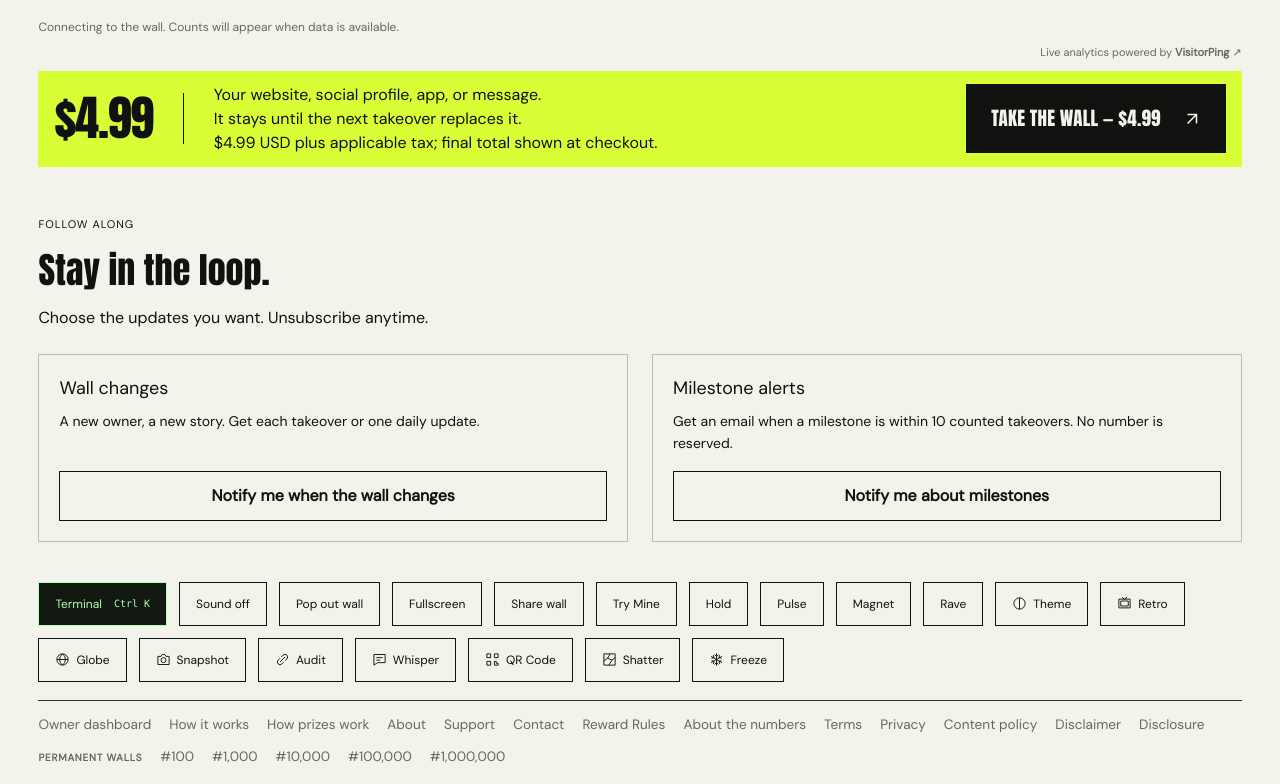
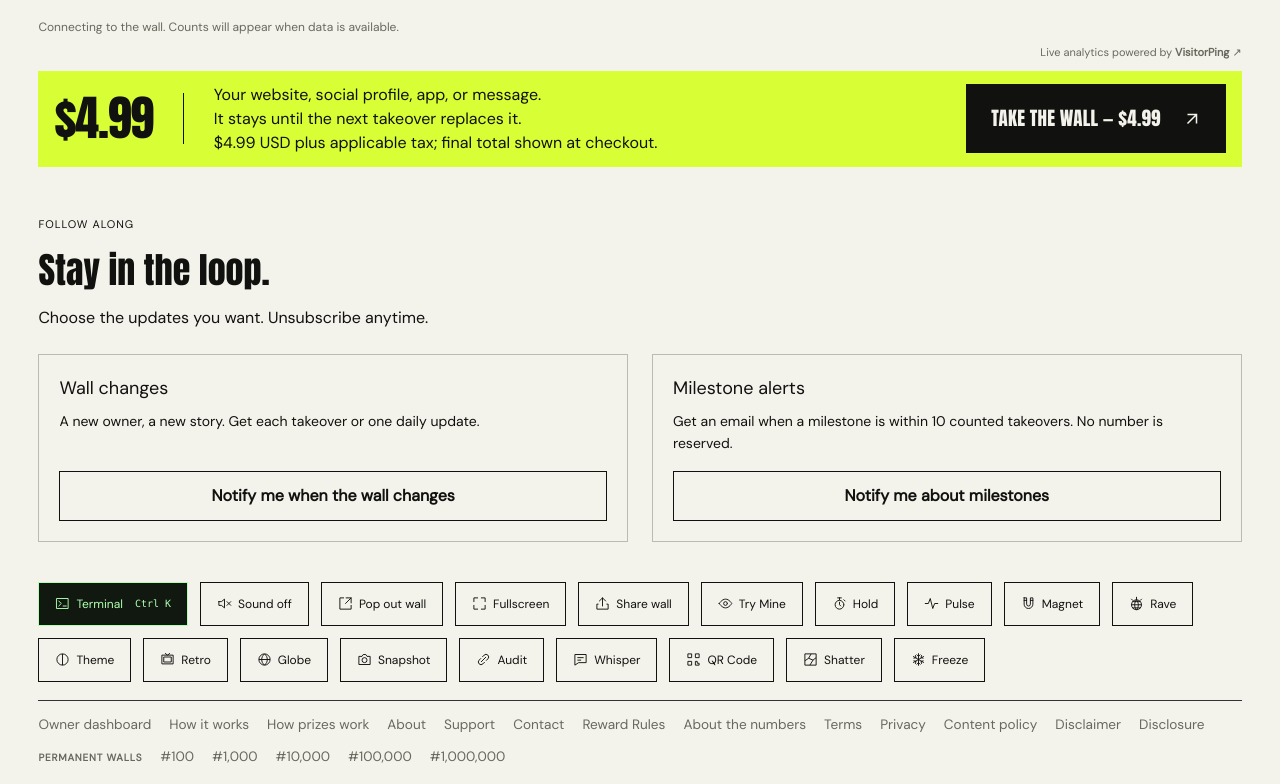
Before and after one commit to sariserhan/takethewall, a Next.js app: page / in a window 1280 px wide. Shown: the part 719-1503 px from the top of the page. Built offline with nearby package versions, Linux system fonts and the light colour scheme; no server answers.

Commit message:
Add matching icons to remaining wall toolbar buttons

```diff
--- a/app/globals.css
+++ b/app/globals.css
@@ -1119,7 +1119,7 @@ select:focus-visible{outline:2px solid var(--ink);outline-offset:3px}
 :root[data-wall-theme="obsidian"] :is(.notice,.preview,.primary,.close:hover,.milestone-sequence li.candidate,.prize-milestones a:hover,.permanent-emblem,.permanent-cta,.permanent-verifying,.trophy-ad,.demo-badge,.system-actions .button,.segment-error-mark,.preview-bottom,.owner-page .button,.owner-state.live,.owner-share-card,.delivery-list button,.owner-feedback button[aria-pressed=true],.takeover-arrived,.ownership-badge button){color:#11110f}
 :root[data-wall-theme="obsidian"] :is(.document-page,.admin-shell) :is(input,textarea,select){background:var(--paper);color:var(--ink);border-color:var(--rule)}
 :root[data-wall-theme="obsidian"] .mobile-purchase-bar .button{color:#11110f}
-.wall-action svg{width:15px;height:15px;flex-shrink:0;margin-right:6px}
+.wall-action svg,.wall-tool-icon{width:15px;height:15px;flex-shrink:0;margin-right:6px}
 
 :root[data-wall-retro="on"] body::after{content:"";position:fixed;inset:0;z-index:90;pointer-events:none;background:repeating-linear-gradient(0deg,transparent 0 2px,#12340b35 2px 4px);box-shadow:inset 0 0 95px #0008;border-radius:22px}
 :root[data-wall-retro="on"] body::before{content:"● REC · RETRO MODE";position:fixed;top:12px;right:12px;z-index:91;background:#071007;color:#bdff9b;border:1px solid #bdff9b;padding:8px 12px;font:12px monospace;pointer-events:none;animation:retro-rec 2.5s steps(2,end) infinite}
--- a/components/hacker-terminal.tsx
+++ b/components/hacker-terminal.tsx
@@ -1,4 +1,5 @@
 "use client";
+import { WallToolIcon } from "./wall-tool-icon";
 import { useEffect, useRef, useState } from "react";
 import Link from "next/link";
 import { HistoryLink } from "./history-link";
@@ -122,7 +123,7 @@ export function HackerTerminal({
   return (
     <>
       <button className="terminal-trigger" onClick={() => setOpen(true)}>
-        Terminal <kbd>Ctrl K</kbd>
+        <WallToolIcon name="terminal" /> Terminal <kbd>Ctrl K</kbd>
       </button>
       <Dialog open={open} onClose={() => setOpen(false)} title="WALL TERMINAL">
         <section className="hacker-terminal">
--- a/components/live-controls.tsx
+++ b/components/live-controls.tsx
@@ -1,4 +1,5 @@
 "use client";
+import { WallToolIcon } from "./wall-tool-icon";
 import { useEffect, useRef, useState, type RefObject } from "react";
 export function MobilePurchaseBar({
   target,
@@ -111,7 +112,7 @@ export function TakeoverSound({ changed }: { changed: boolean }) {
         }
       }}
     >
-      Sound {enabled ? "on" : "off"}
+      <WallToolIcon name={enabled ? "sound" : "muted"} /> Sound {enabled ? "on" : "off"}
     </button>
   );
 }
--- a/components/wall-actions.tsx
+++ b/components/wall-actions.tsx
@@ -1,4 +1,5 @@
 "use client";
+import { WallToolIcon } from "./wall-tool-icon";
 import { useEffect, useState } from "react";
 export function WallActions({ name }: { name?: string }) {
   const [fullscreen, setFullscreen] = useState(false);
@@ -26,6 +27,7 @@ export function WallActions({ name }: { name?: string }) {
           }
         }}
       >
+        <WallToolIcon name={fullscreen ? "collapse" : "fullscreen"} />
         {fullscreen ? "Exit fullscreen" : "Fullscreen"}
       </button>
       <button
@@ -55,7 +57,7 @@ export function WallActions({ name }: { name?: string }) {
           }
         }}
       >
-        Share wall
+        <WallToolIcon name="share" /> Share wall
       </button>
       {message && (
         <p className="wall-action-status" role="status">
--- a/components/wall-companion.tsx
+++ b/components/wall-companion.tsx
@@ -1,4 +1,5 @@
 "use client";
+import { WallToolIcon } from "./wall-tool-icon";
 import { useEffect, useRef, useState } from "react";
 import { createPortal } from "react-dom";
 import { ConvexProvider, useQuery } from "convex/react";
@@ -71,7 +72,7 @@ export function PopOutWall() {
           }
         }}
       >
-        Pop out wall
+        <WallToolIcon name="popout" /> Pop out wall
       </button>
       {message && (
         <p role="status">
--- a/components/wall-experiments.tsx
+++ b/components/wall-experiments.tsx
@@ -1,4 +1,5 @@
 "use client";
+import { WallToolIcon } from "./wall-tool-icon";
 import dynamic from "next/dynamic";
 import { useEffect, useRef, useState } from "react";
 import { Dialog } from "./dialog";
@@ -132,13 +133,13 @@ export function WallExperiments({
   return (
     <>
       <button className="wall-action" onClick={onTry}>
-        Try Mine
+        <WallToolIcon name="preview" /> Try Mine
       </button>
       <button className="wall-action" onClick={() => setPanel("Hold")}>
-        Hold
+        <WallToolIcon name="hold" /> Hold
       </button>
       <button className="wall-action" onClick={() => setPanel("Pulse")}>
-        Pulse
+        <WallToolIcon name="pulse" /> Pulse
       </button>
       <button
         className="wall-action"
@@ -146,7 +147,7 @@ export function WallExperiments({
         onClick={onMagnet}
         title="Move your mouse over the title. Respects reduced motion."
       >
-        Magnet
+        <WallToolIcon name="magnet" /> Magnet
       </button>
       <button
         className="wall-action"
@@ -156,7 +157,7 @@ export function WallExperiments({
           setBeat(false);
         }}
       >
-        Rave
+        <WallToolIcon name="rave" /> Rave
       </button>
       {rave && (
         <button
@@ -164,7 +165,7 @@ export function WallExperiments({
           aria-pressed={beat}
           onClick={() => setBeat(!beat)}
         >
-          Rave beat {beat ? "on" : "off"}
+          <WallToolIcon name={beat ? "sound" : "muted"} /> Rave beat {beat ? "on" : "off"}
         </button>
       )}
       <Dialog
@@ -221,7 +222,7 @@ function Pulse({ ownerId, name }: { ownerId?: string; name?: string }) {
         disabled={!ownerId || busy}
         onClick={() => void check()}
       >
-        {busy ? "Checking…" : "Check website"}
+        <WallToolIcon name="pulse" /> {busy ? "Checking…" : "Check website"}
       </button>
       {error && <p role="alert">{error}</p>}
       {result && (
--- /dev/null
+++ b/components/wall-tool-icon.tsx
@@ -0,0 +1,32 @@
+const paths = {
+  preview:
+    "M2 12s4-7 10-7 10 7 10 7-4 7-10 7S2 12 2 12Z M15 12a3 3 0 1 1-6 0 3 3 0 0 1 6 0",
+  hold: "M9 3h6 M12 3v3 M19 6l2 2 M19 14a7 7 0 1 1-14 0 7 7 0 0 1 14 0 M12 10v4l2 2",
+  pulse: "M2 12h5l3-8 4 16 3-8h5",
+  magnet: "M5 3v10a7 7 0 0 0 14 0V3h-4v10a3 3 0 0 1-6 0V3H5Z M5 7h4 M15 7h4",
+  rave: "M12 2v3 M4 5l2 2 M20 5l-2 2 M12 6a8 8 0 1 0 0 16 8 8 0 0 0 0-16 M4 14h16 M6 9h12 M6 19h12 M12 6c-4 4-4 12 0 16 4-4 4-12 0-16",
+  sound: "M3 9h4l5-4v14l-5-4H3V9Z M16 8a6 6 0 0 1 0 8 M19 5a10 10 0 0 1 0 14",
+  muted: "M3 9h4l5-4v14l-5-4H3V9Z M16 9l6 6 M22 9l-6 6",
+  terminal: "M3 4h18v16H3Z M6 8l4 4-4 4 M13 16h5",
+  popout: "M13 3h8v8 M21 3l-9 9 M9 3H3v18h18v-6",
+  fullscreen: "M9 3H3v6 M15 3h6v6 M21 15v6h-6 M9 21H3v-6",
+  collapse: "M3 9h6V3 M15 3v6h6 M21 15h-6v6 M9 21v-6H3",
+  share: "M12 16V3 M7 8l5-5 5 5 M5 13H3v8h18v-8h-2",
+} as const;
+export function WallToolIcon({ name }: { name: keyof typeof paths }) {
+  return (
+    <svg
+      className="wall-tool-icon"
+      viewBox="0 0 24 24"
+      fill="none"
+      stroke="currentColor"
+      strokeWidth="1.5"
+      strokeLinecap="round"
+      strokeLinejoin="round"
+      aria-hidden="true"
+      focusable="false"
+    >
+      <path d={paths[name]} />
+    </svg>
+  );
+}
```
